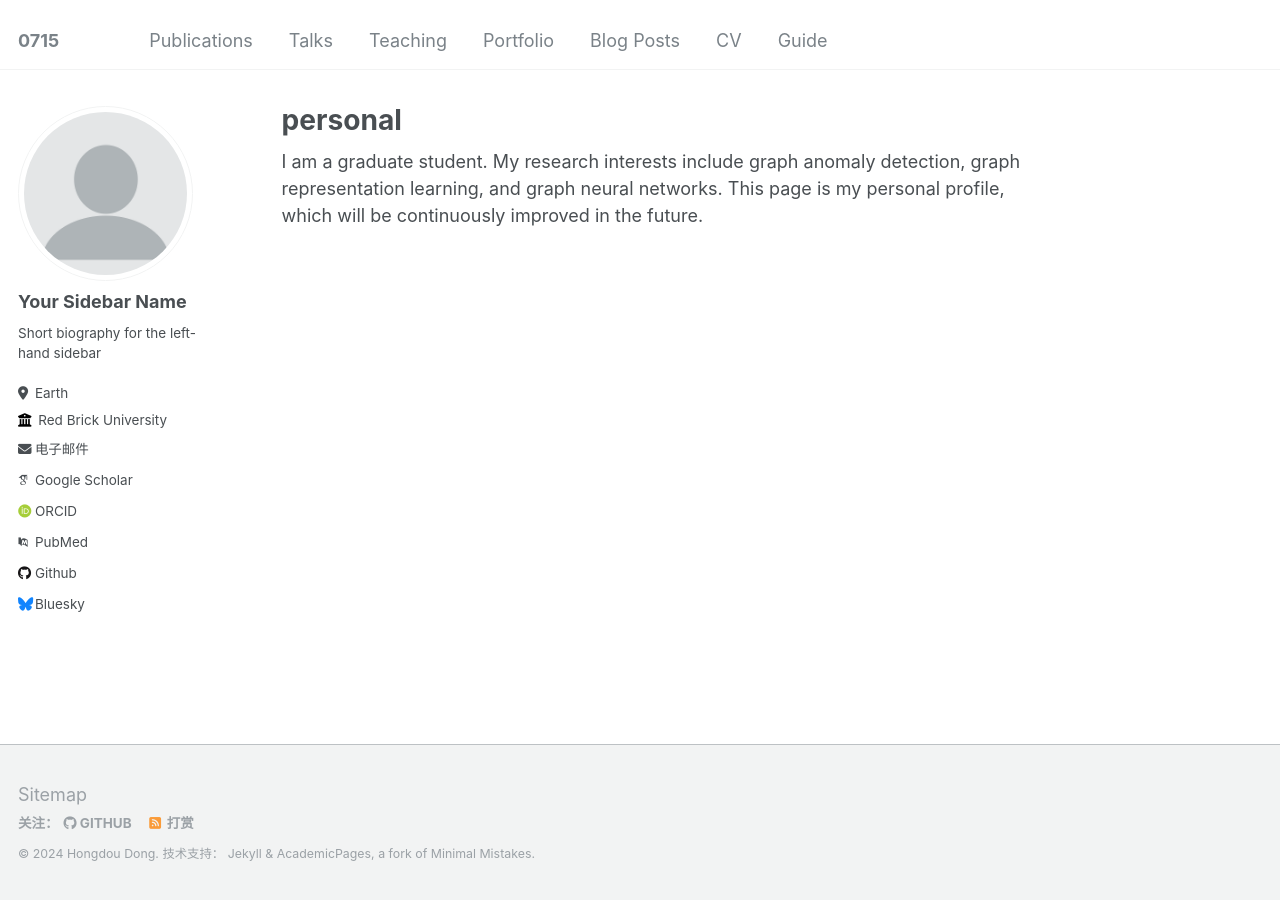
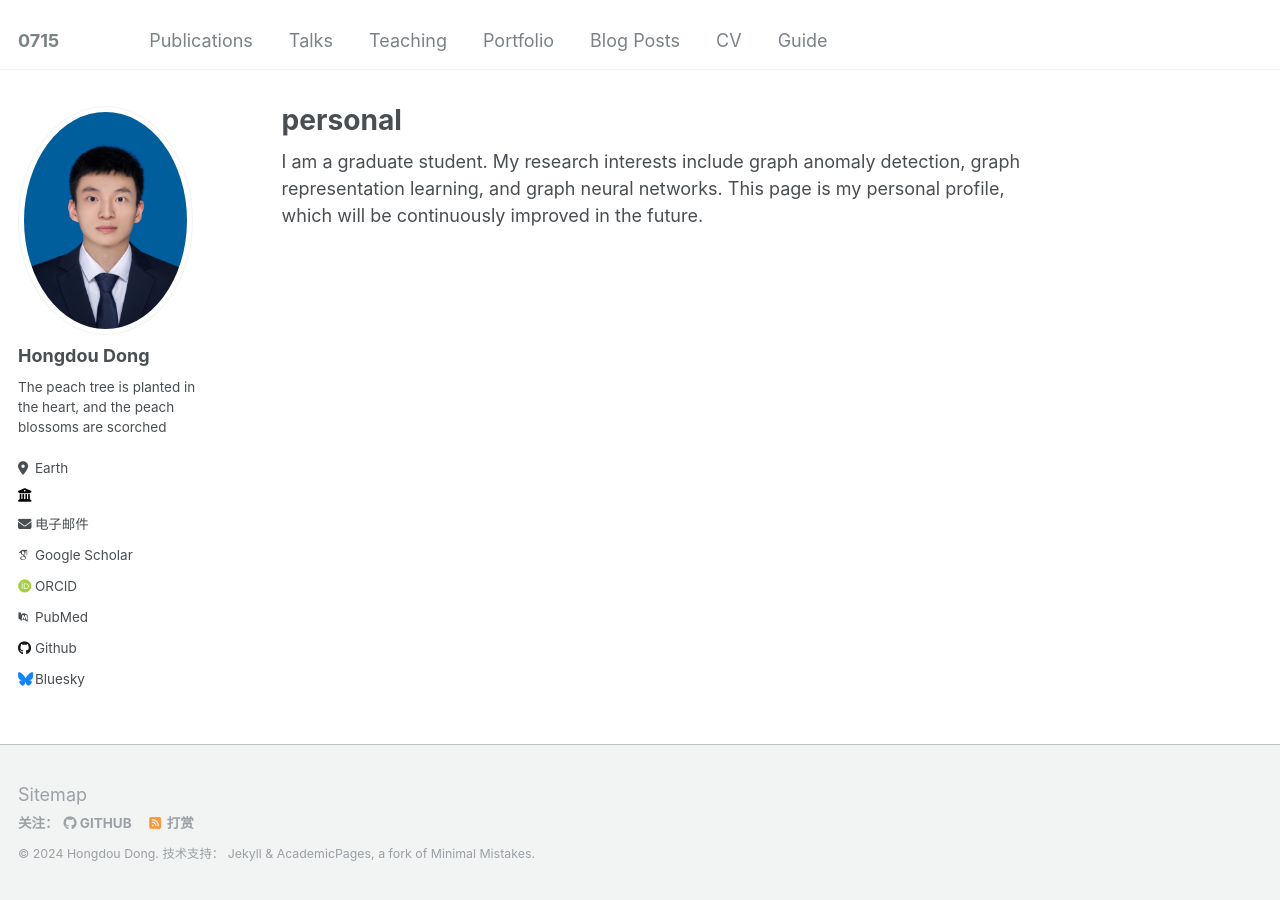
Before and after one commit to nostory19/0715, a Jekyll site: the page built from _pages/about.md, in a window 1280 px wide. Built offline with Jekyll 4.4.1, drawn with Linux system fonts in a browser that asks for light colours; some web fonts are replaced.

Commit message:
Update _config.yml

```diff
--- a/_config.yml
+++ b/_config.yml
@@ -21,14 +21,14 @@ repository               : "academicpages/academicpages.github.io"
 #               Additional customization can be done by editing /_includes/author-profile.html
 author:
   # Biographic information
-  avatar           : "profile.png"
-  name             : "Your Sidebar Name"
-  pronouns         : # example: "she/her"
-  bio              : "Short biography for the left-hand sidebar"
+  avatar           : "3bi4.jpg"
+  name             : "Hongdou Dong"
+  pronouns         : # example: "he"
+  bio              : "The peach tree is planted in the heart, and the peach blossoms are scorched"
   location         : "Earth"
-  employer         : "Red Brick University"
+  employer         : ""
   uri              : # URL
-  email            : "none@example.org"
+  email            : ""
 
   # Academic websites
   arxiv            : # URL - Update with the correct link to your profile
```
